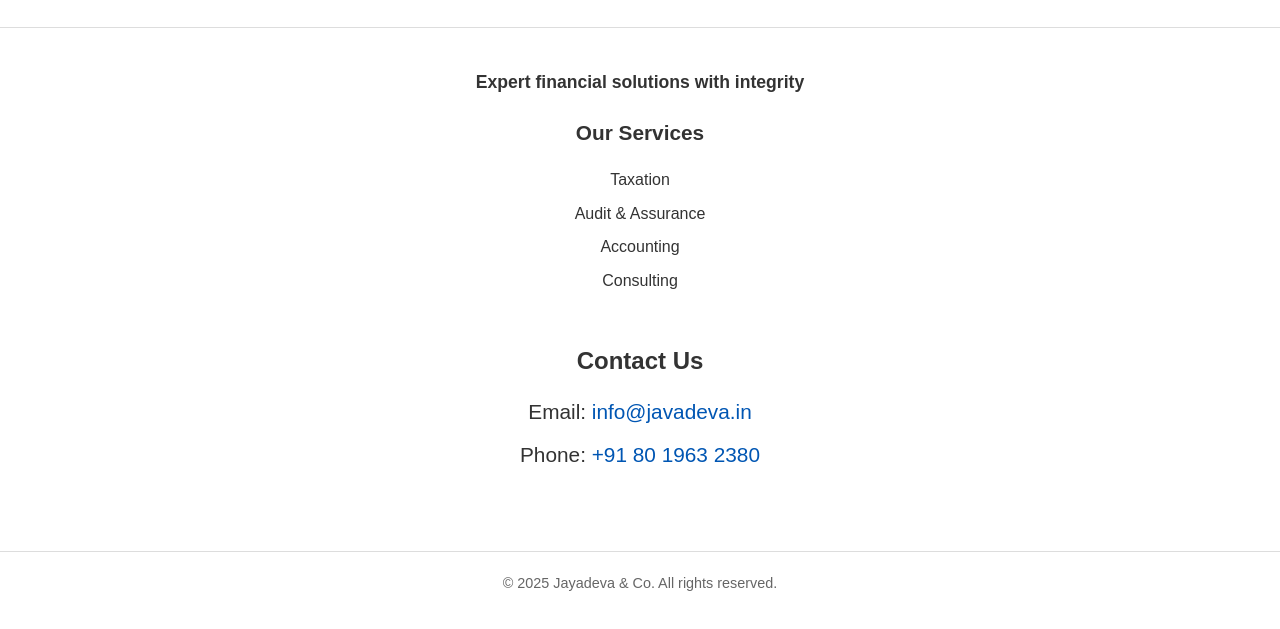
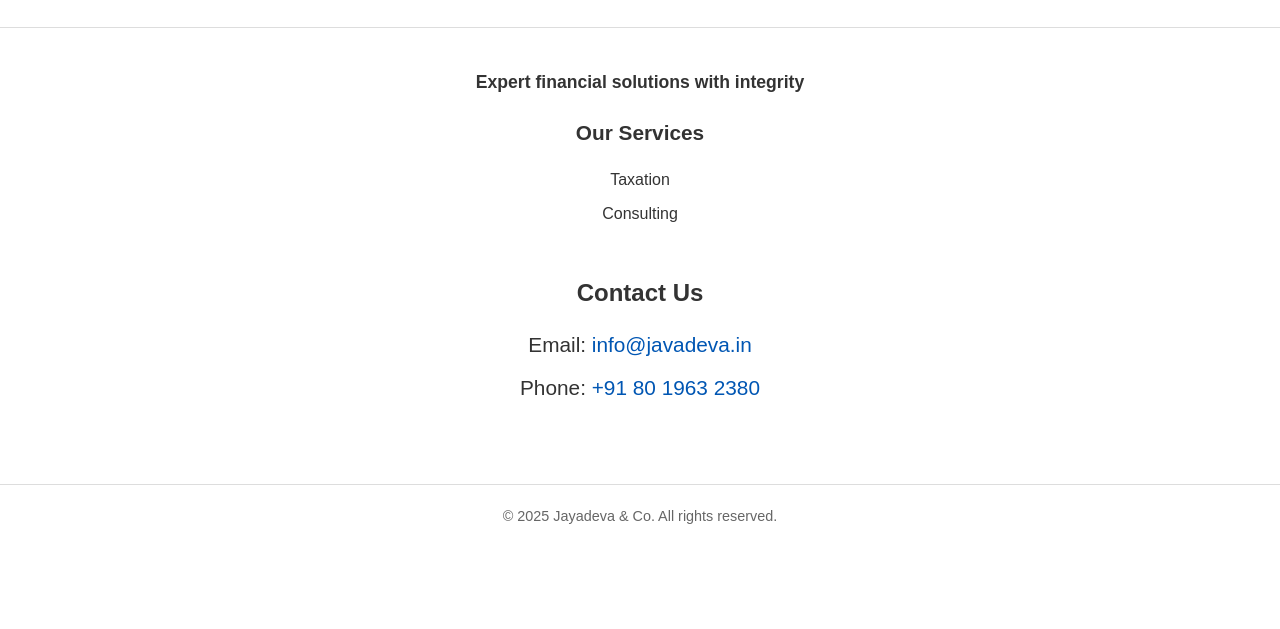
Before and after one commit to kumarmaddy/jdco, a plain HTML site: page index.html in a window 1280 px wide. Shown: the part 105-734 px from the top of the page. Drawn offline with Linux system fonts and the light colour scheme.

Commit message:
Update index.html

```diff
--- a/index.html
+++ b/index.html
@@ -23,8 +23,6 @@
         <h3 class="services-header">Our Services</h3>
         <ul class="services-list">
           <li>Taxation</li>
-          <li>Audit & Assurance</li>
-          <li>Accounting</li>
           <li>Consulting</li>
         </ul>
       </section>
```
